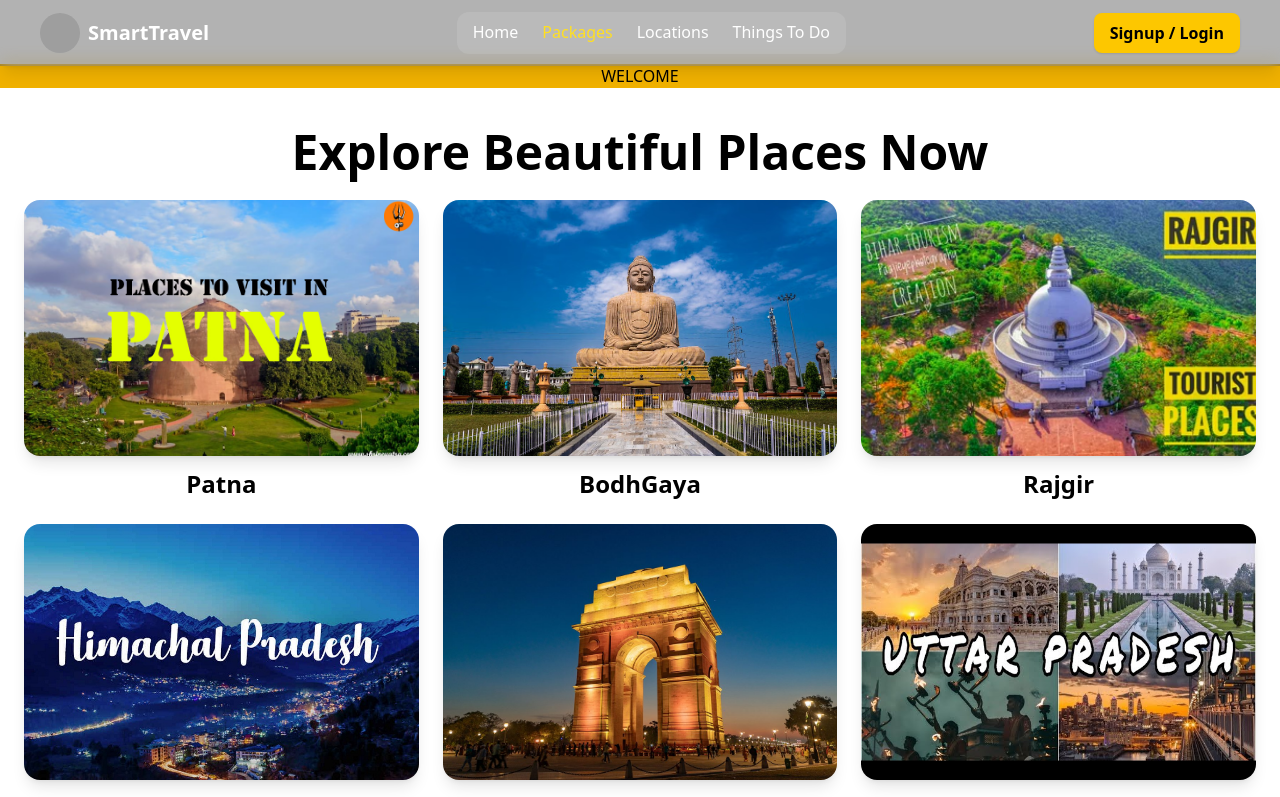
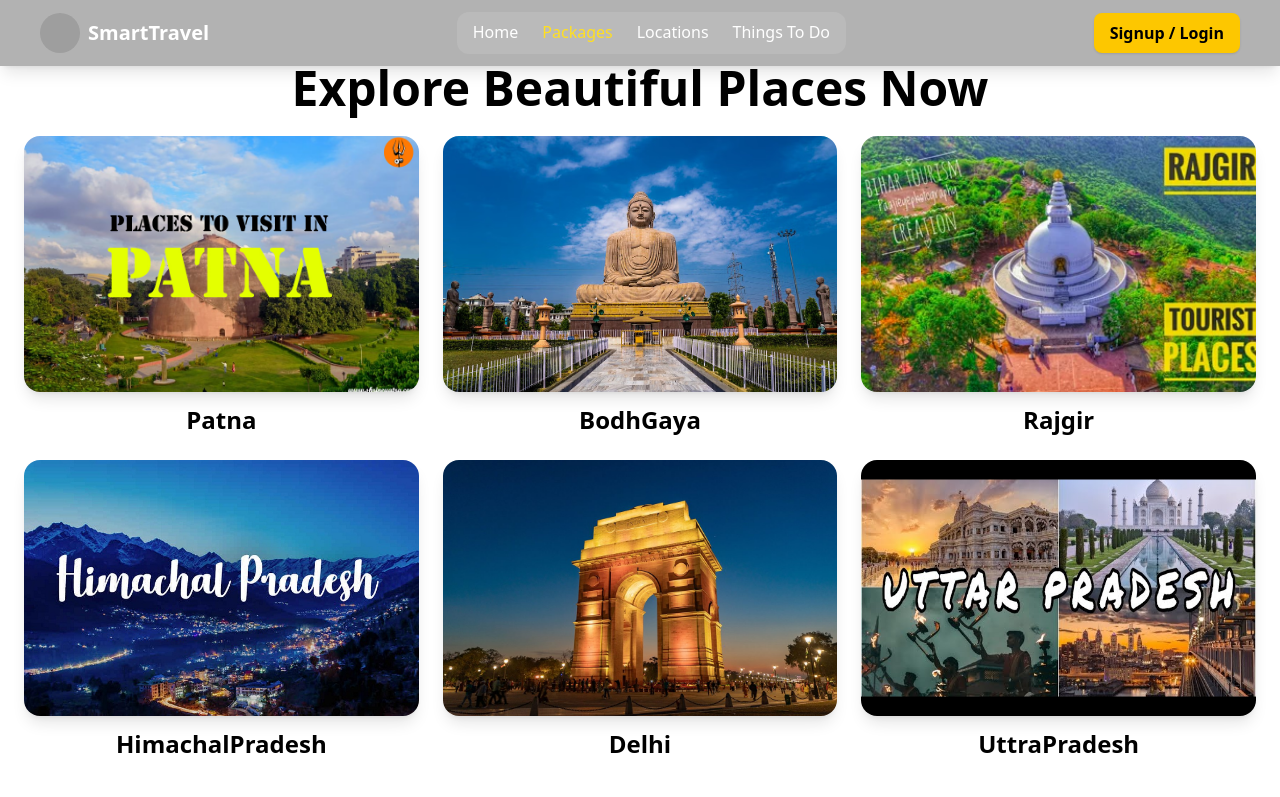
Before and after one commit to vivekr5166/Smart-Travel-Planner-With-AI-Recomendation-frontend, a React (Vite) app: page /packdege in a window 1280 px wide. Shown: the top 797 px of the page. Built offline with nearby package versions, Linux system fonts and the light colour scheme; grey boxes are pictures that could not be loaded.

Commit message:
Update Packages.jsx

```diff
--- a/src/pages/packages/Packages.jsx
+++ b/src/pages/packages/Packages.jsx
@@ -5,7 +5,6 @@ const Packages = () => {
   console.log("Hello")
   return (
     <>
-      <h1 className='flex bg-yellow-500 justify-center items-center'>WELCOME</h1>
        <Card/>
     </>
   )
```
